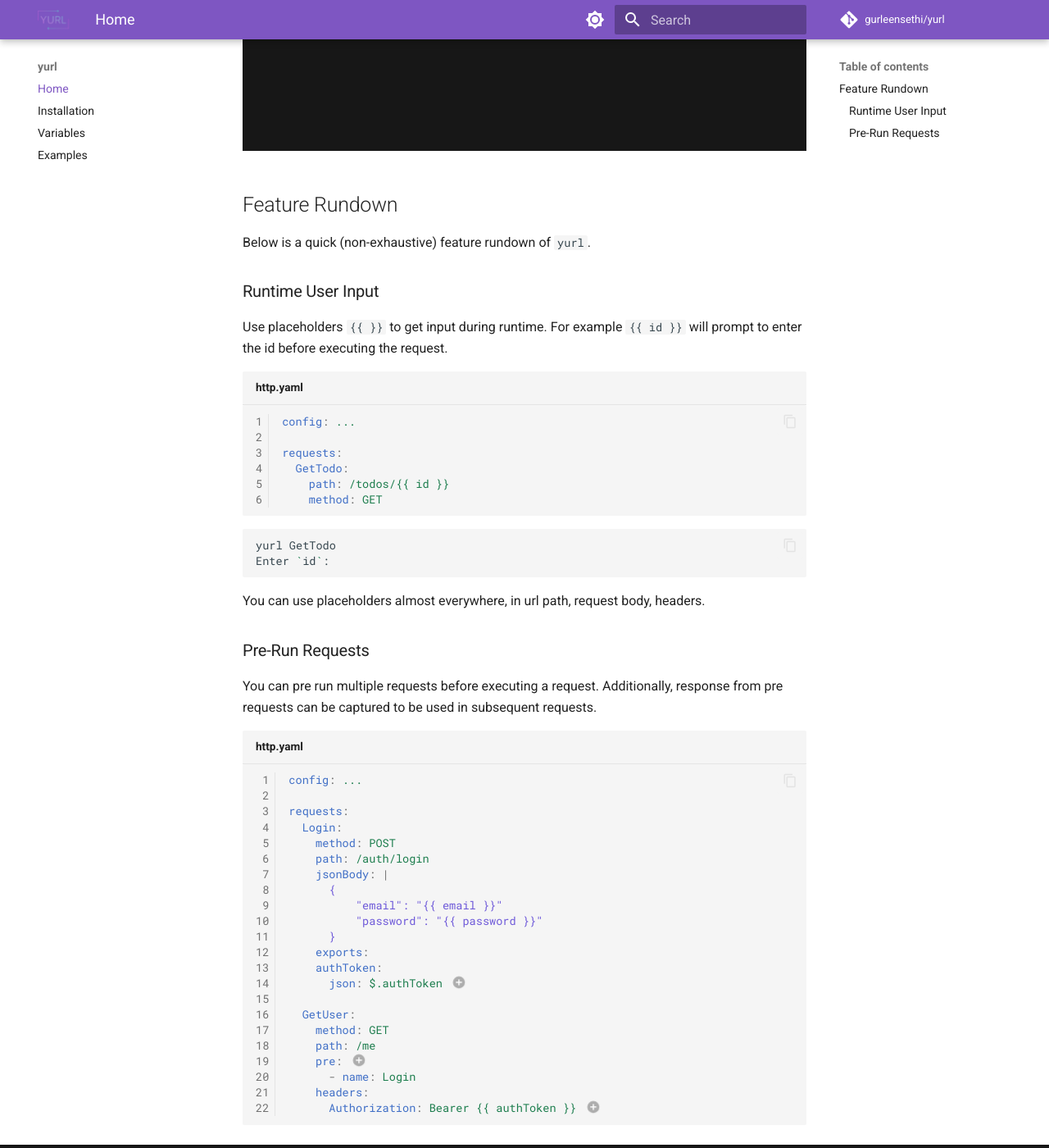
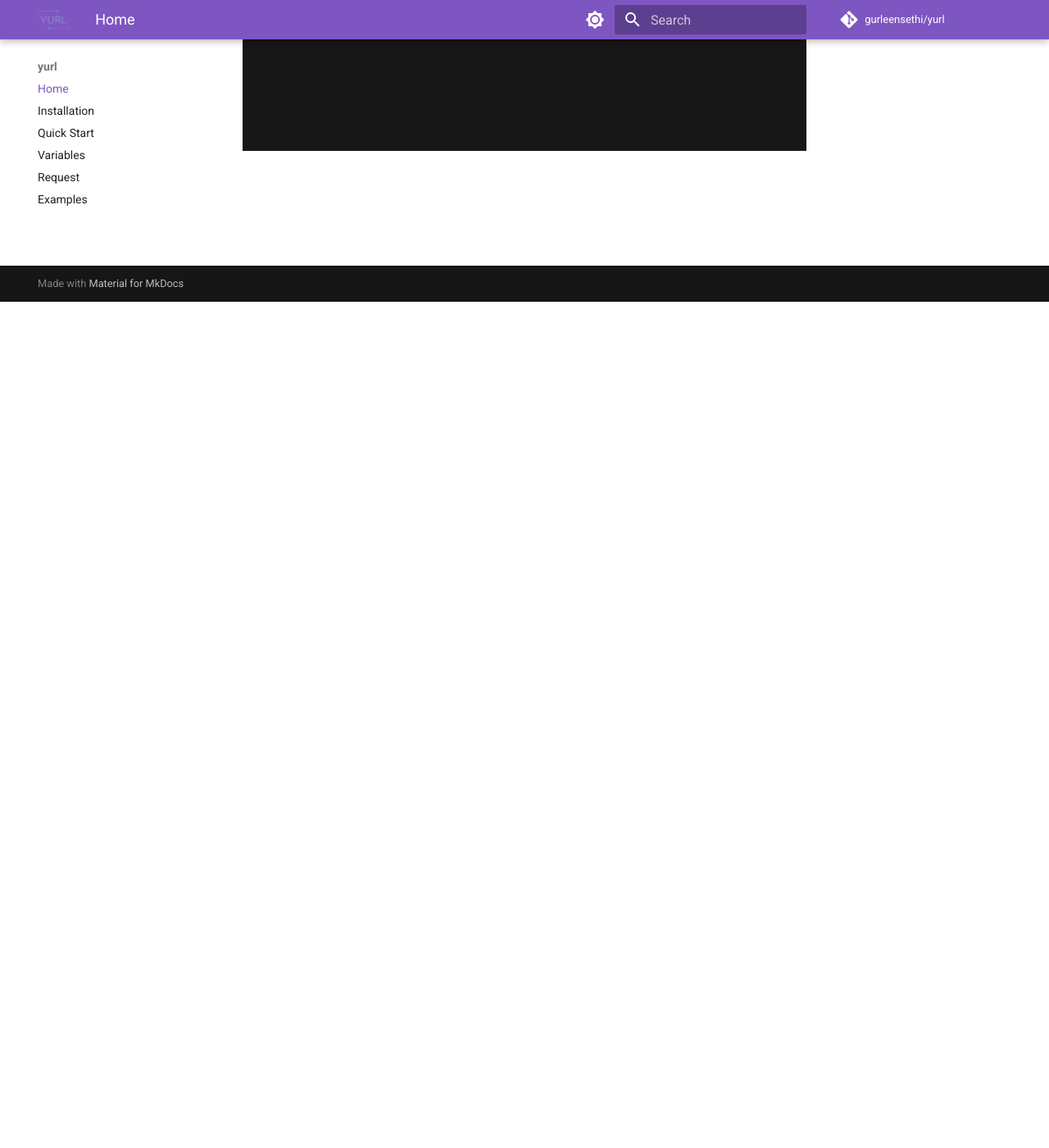
Before and after one commit to gurleensethi/yurl, an MkDocs documentation site: the page built from docs/index.md, in a window 1280 px wide and 1400 px high, scrolled down 1032 px. Shown: the whole window at 82% size. Built offline with MkDocs 1.6.1 and Material for MkDocs 9.7.7, drawn with Linux system fonts in a browser that asks for light colours; comment, search, counter and statistics services are not loaded.

Commit message:
docs: update documentation

````diff
--- a/docs/index.md
+++ b/docs/index.md
@@ -23,60 +23,3 @@ yurl GetTodo
 ```
 
 ![Basic Example](./media/example-basic.gif)
-
-## Feature Rundown
-
-Below is a quick (non-exhaustive) feature rundown of `yurl`.
-
-### Runtime User Input
-
-Use placeholders `{{ }}` to get input during runtime. For example `{{ id }}` will prompt to enter the id before executing the request.
-
-```yaml title="http.yaml"
-config: ...
-
-requests:
-  GetTodo:
-    path: /todos/{{ id }}
-    method: GET
-```
-
-```bash linenums="0"
-yurl GetTodo
-Enter `id`:
-```
-
-You can use placeholders almost everywhere, in url path, request body, headers.
-
-### Pre-Run Requests
-
-You can pre run multiple requests before executing a request. Additionally, response from pre requests can be captured to be used in subsequent requests.
-
-```yaml title="http.yaml"
-config: ...
-
-requests:
-  Login:
-    method: POST
-    path: /auth/login
-    jsonBody: |
-      {
-          "email": "{{ email }}"
-          "password": "{{ password }}"
-      }
-    exports:
-    authToken:
-      json: $.authToken # (1)!
-
-  GetUser:
-    method: GET
-    path: /me
-    pre: # (2)!
-      - name: Login
-    headers:
-      Authorization: Bearer {{ authToken }} # (3)!
-```
-
-1. Capture the `authToken` from response. Here we are using `jsonpath` to parse the json body response.
-2. Defining a list of requests to pre-run before executing this request.
-3. Using the "exported" `authToken` from **Login** request. All the exported variables from a pre-request are automatically available for use.
--- a/mkdocs.yml
+++ b/mkdocs.yml
@@ -51,5 +51,7 @@ theme:
 nav:
   - Home: index.md
   - Installation: installation.md
+  - Quick Start: quick-start.md
   - Variables: variables.md
+  - Request: request.md
   - Examples: examples.md
````
Also changed, not shown: docs/quick-start.md (added, +3 -0 lines), docs/request.md (added, +1 -0 lines).
